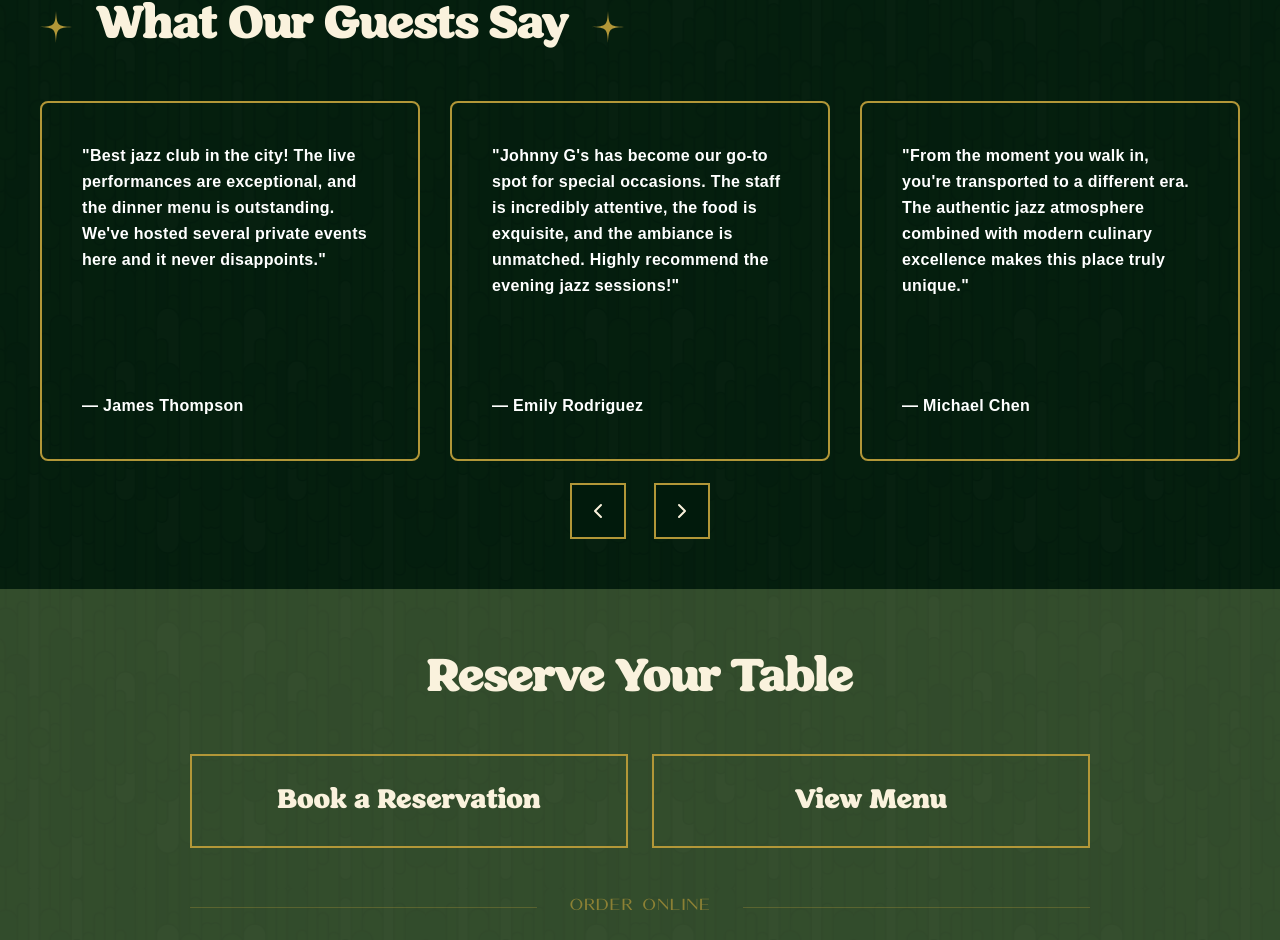
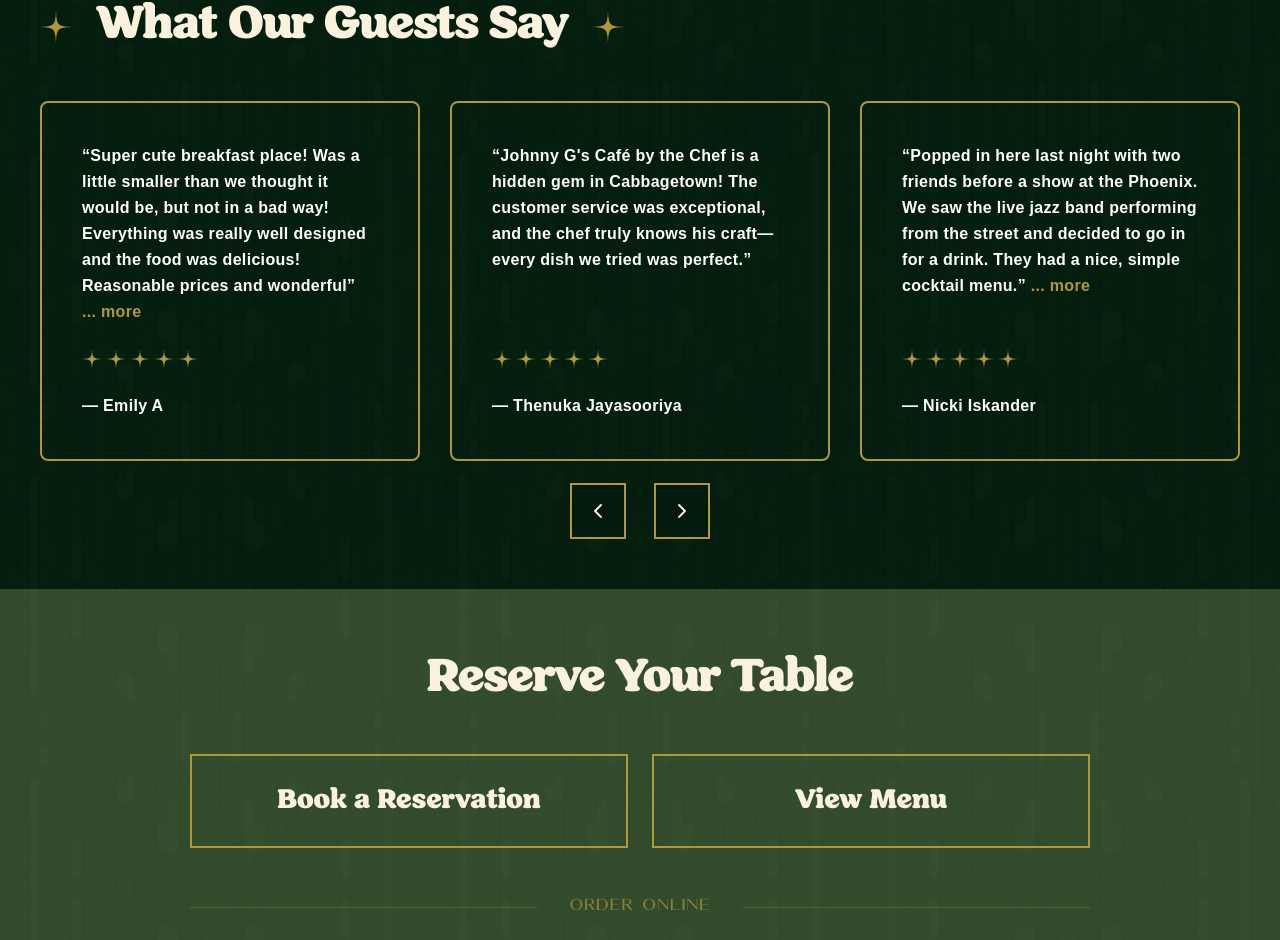
Before and after one commit to sempre-stuidos/johnny-cafe-welcome-page, a Next.js app: page / in a window 1280 px wide. Shown: the part 2811-3751 px from the top of the page. Built offline with nearby package versions, Linux system fonts and the light colour scheme; no server answers; the database is empty; a web font is replaced by a local one.

Commit message:
home - added review from google

```diff
--- /dev/null
+++ b/src/app/api/google-reviews/route.ts
@@ -0,0 +1,83 @@
+import { NextRequest, NextResponse } from 'next/server';
+
+interface GoogleReview {
+  author_name: string;
+  rating: number;
+  text: string;
+  time: number;
+  profile_photo_url?: string;
+}
+
+interface GooglePlaceResponse {
+  result?: {
+    reviews?: GoogleReview[];
+    place_id?: string;
+  };
+  status: string;
+  error_message?: string;
+}
+
+export async function GET(request: NextRequest) {
+  try {
+    const apiKey = process.env.GOOGLE_PLACES_API_KEY;
+
+    if (!apiKey) {
+      console.error('Google Places API key not configured');
+      return NextResponse.json(
+        { error: 'Google Places API key not configured', reviews: [] },
+        { status: 500 }
+      );
+    }
+
+    // First, search for the place by name to get the Place ID
+    const placeName = "Johnny G's Cafe";
+    const searchUrl = `https://maps.googleapis.com/maps/api/place/textsearch/json?query=${encodeURIComponent(placeName)}&key=${apiKey}`;
+
+    const searchResponse = await fetch(searchUrl);
+    const searchData = await searchResponse.json();
+
+    if (searchData.status !== 'OK' || !searchData.results || searchData.results.length === 0) {
+      console.error('Place not found:', searchData.status);
+      return NextResponse.json(
+        { error: 'Place not found', reviews: [] },
+        { status: 404 }
+      );
+    }
+
+    // Get the first result's place_id
+    const placeId = searchData.results[0].place_id;
+
+    // Now fetch the place details including reviews
+    const detailsUrl = `https://maps.googleapis.com/maps/api/place/details/json?place_id=${placeId}&fields=reviews,rating&key=${apiKey}`;
+
+    const detailsResponse = await fetch(detailsUrl);
+    const detailsData: GooglePlaceResponse = await detailsResponse.json();
+
+    if (detailsData.status !== 'OK' || !detailsData.result?.reviews) {
+      console.error('Failed to fetch reviews:', detailsData.status, detailsData.error_message);
+      return NextResponse.json(
+        { error: 'Failed to fetch reviews', reviews: [] },
+        { status: 500 }
+      );
+    }
+
+    // Transform Google reviews to match our testimonial format
+    const reviews = detailsData.result.reviews
+      .slice(0, 5) // Google API returns up to 5 reviews
+      .map((review) => ({
+        id: review.time || Date.now() + Math.random(),
+        name: review.author_name,
+        text: review.text,
+        rating: review.rating,
+        profilePhoto: review.profile_photo_url,
+      }));
+
+    return NextResponse.json({ reviews });
+  } catch (error) {
+    console.error('Error fetching Google reviews:', error);
+    return NextResponse.json(
+      { error: 'Failed to fetch reviews', reviews: [] },
+      { status: 500 }
+    );
+  }
+}
--- a/src/components/Testimonials.tsx
+++ b/src/components/Testimonials.tsx
@@ -1,5 +1,6 @@
 "use client";
 
+import { useState } from "react";
 import { useTheme } from "@/contexts/ThemeContext";
 import { cn } from "@/lib/utils";
 import { useScrollReveal } from "@/lib/animations/hooks";
@@ -12,34 +13,64 @@ import "swiper/css/navigation";
 const testimonials = [
   {
     id: 1,
-    name: "Sarah Mitchell",
-    text: "The brunch at Johnny G's is absolutely divine! The atmosphere is cozy and intimate, perfect for a relaxing Sunday morning. The jazz music adds such a wonderful touch to the experience.",
+    name: "vivek rocky",
+    text: "Had breakfast here and also tried their Indian food honestly the best food I've had on Parliament St! The quality was outstanding, full of flavor and perfectly cooked. The place has such a cool retro vintage vibe, and the touch of jazz music in the background makes the atmosphere even better. Highly recommend this spot if you're looking for amazing food and a unique experience.",
   },
   {
     id: 2,
-    name: "James Thompson",
-    text: "Best jazz club in the city! The live performances are exceptional, and the dinner menu is outstanding. We've hosted several private events here and it never disappoints.",
+    name: "Emily A",
+    text: "Super cute breakfast place! Was a little smaller than we thought it would be, but not in a bad way! Everything was really well designed and the food was delicious! Reasonable prices and wonderful service!",
   },
   {
     id: 3,
-    name: "Emily Rodriguez",
-    text: "Johnny G's has become our go-to spot for special occasions. The staff is incredibly attentive, the food is exquisite, and the ambiance is unmatched. Highly recommend the evening jazz sessions!",
+    name: "Thenuka Jayasooriya",
+    text: "Johnny G's Café by the Chef is a hidden gem in Cabbagetown! The customer service was exceptional, and the chef truly knows his craft—every dish we tried was perfect.",
   },
   {
     id: 4,
-    name: "Michael Chen",
-    text: "From the moment you walk in, you're transported to a different era. The authentic jazz atmosphere combined with modern culinary excellence makes this place truly unique.",
+    name: "Nicki Iskander",
+    text: "Popped in here last night with two friends before a show at the Phoenix. We saw the live jazz band performing from the street and decided to go in for a drink. They had a nice, simple cocktail menu. The service was lovely. There was a space heater that added to the cozy atmosphere.",
   },
   {
     id: 5,
-    name: "Lisa Anderson",
-    text: "Outstanding experience from start to finish! The cocktails are creative, the music is sublime, and the service is impeccable. This is what fine dining with entertainment should be.",
+    name: "Jeremi De Pue",
+    text: "Warm inviting atmosphere!! A great spot for classic breakfast options. We went there 3 days in a row.. I'll let that speak for our level of satisfaction",
   },
 ];
+
+// Max character length based on Emily A's review
+const MAX_CHAR_LENGTH = 201;
 
 export default function Testimonials() {
   const { theme } = useTheme();
   const contentRef = useScrollReveal();
+  const [expandedTestimonials, setExpandedTestimonials] = useState<Set<number>>(new Set());
+
+  const toggleExpanded = (id: number) => {
+    setExpandedTestimonials((prev) => {
+      const newSet = new Set(prev);
+      if (newSet.has(id)) {
+        newSet.delete(id);
+      } else {
+        newSet.add(id);
+      }
+      return newSet;
+    });
+  };
+
+  const truncateText = (text: string, id: number): string => {
+    if (text.length <= MAX_CHAR_LENGTH) {
+      return text;
+    }
+    const isExpanded = expandedTestimonials.has(id);
+    if (isExpanded) {
+      return text;
+    }
+    // Find the last space before the max length to avoid cutting words
+    const truncated = text.substring(0, MAX_CHAR_LENGTH);
+    const lastSpace = truncated.lastIndexOf(" ");
+    return text.substring(0, lastSpace > 0 ? lastSpace : MAX_CHAR_LENGTH);
+  };
 
   return (
     <section
@@ -148,9 +179,44 @@ export default function Testimonials() {
                       "testimonial-card"
                     )}
                   >
-                    <p className="text-about text-lg md:text-xl leading-relaxed flex-grow">
-                      "{testimonial.text}"
-                    </p>
+                    <div className="flex-grow">
+                      <p className="text-about text-lg md:text-xl leading-relaxed">
+                        &ldquo;{truncateText(testimonial.text, testimonial.id)}&rdquo;
+                        {testimonial.text.length > MAX_CHAR_LENGTH &&
+                          !expandedTestimonials.has(testimonial.id) && (
+                            <>
+                              {" "}
+                              <button
+                                onClick={() => toggleExpanded(testimonial.id)}
+                                className="text-[#B29738] font-semibold hover:underline cursor-pointer"
+                              >
+                                ... more
+                              </button>
+                            </>
+                          )}
+                        {testimonial.text.length > MAX_CHAR_LENGTH &&
+                          expandedTestimonials.has(testimonial.id) && (
+                            <>
+                              {" "}
+                              <button
+                                onClick={() => toggleExpanded(testimonial.id)}
+                                className="text-[#B29738] font-semibold hover:underline cursor-pointer"
+                              >
+                                less
+                              </button>
+                            </>
+                          )}
+                      </p>
+                    </div>
+                    <div className="flex items-center gap-1">
+                      {[...Array(5)].map((_, i) => (
+                        <StarIcon
+                          key={i}
+                          className="w-4 h-4 md:w-5 md:h-5"
+                          fill="#B29738"
+                        />
+                      ))}
+                    </div>
                     <p className="text-about font-bold text-base md:text-lg">
                       — {testimonial.name}
                     </p>
```
